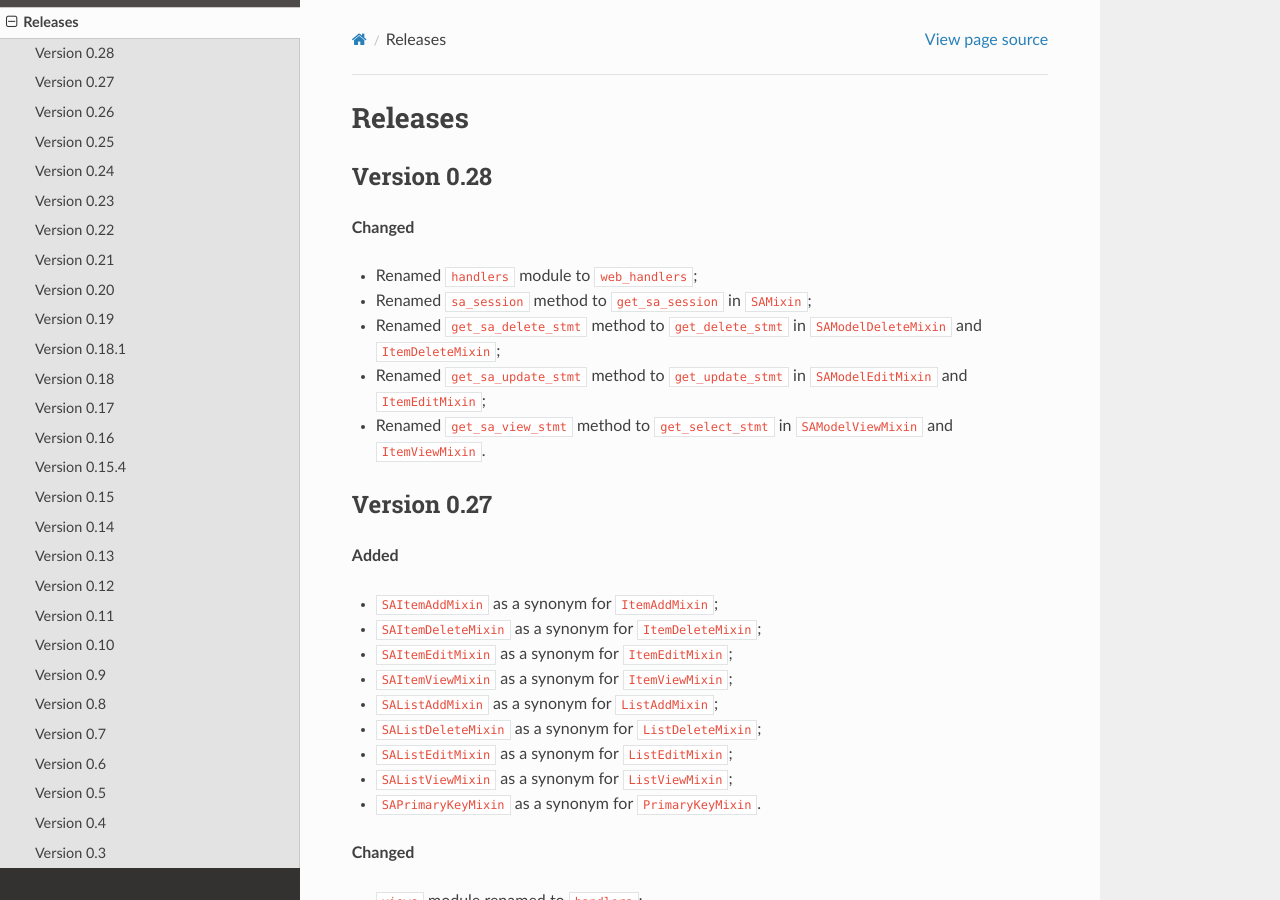
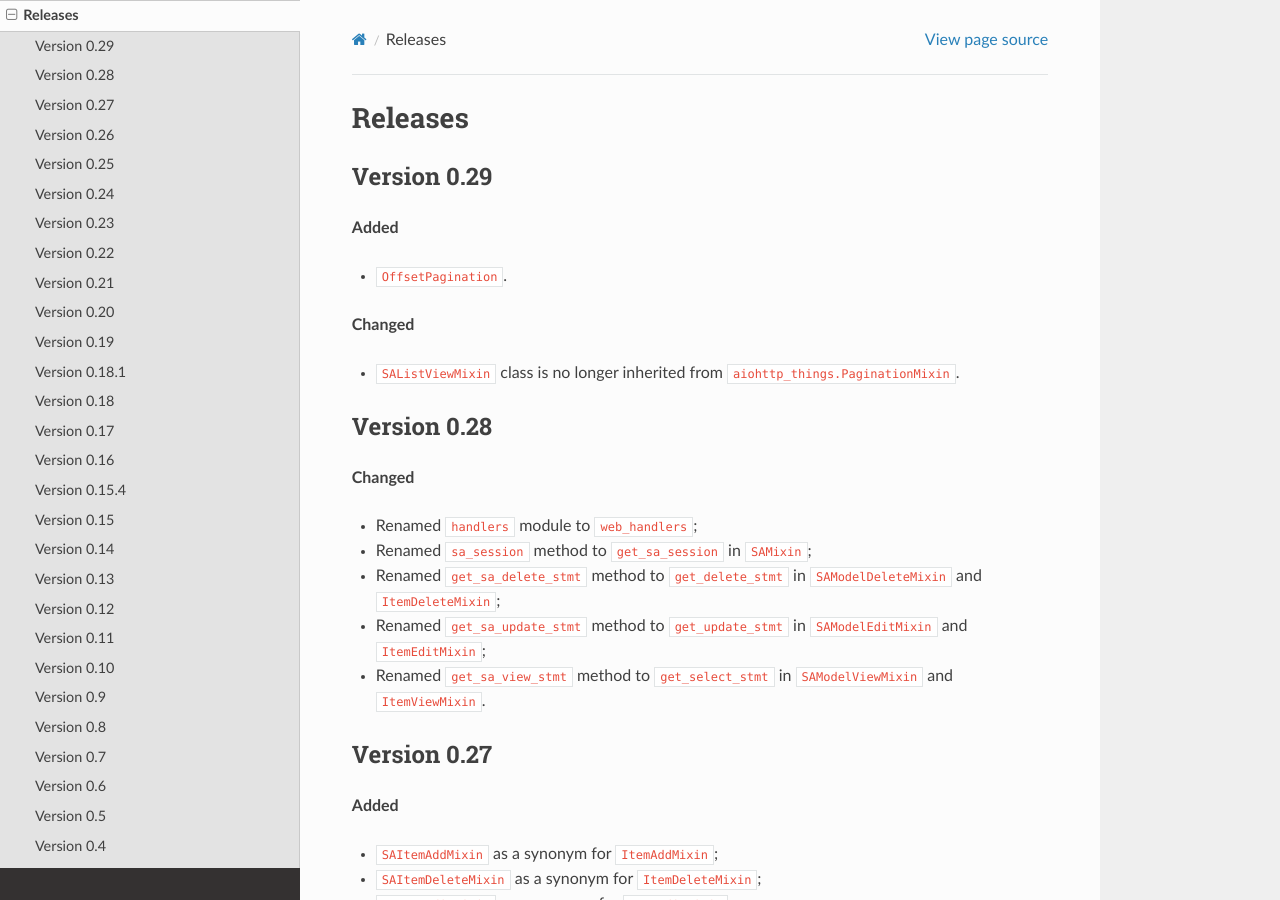
Before and after one commit to ri-gilfanov/aiohttp-sqlalchemy, a Sphinx documentation site: the page built from docs/releases.rst, in a window 1280 px wide and 900 px high. Built offline with Sphinx 7.4.7 and the Read the Docs theme 2.0.0, drawn with Linux system fonts in a browser that asks for light colours.

Commit message:
Prepare 0.29.0

```diff
--- a/aiohttp_sqlalchemy/__init__.py
+++ b/aiohttp_sqlalchemy/__init__.py
@@ -35,6 +35,7 @@ from aiohttp_sqlalchemy.web_handlers import (
     ListDeleteMixin,
     ListEditMixin,
     ListViewMixin,
+    OffsetPagination,
     PrimaryKeyMixin,
     SABaseView,
     SAItemAddMixin,
@@ -54,7 +55,7 @@ from aiohttp_sqlalchemy.web_handlers import (
     SAPrimaryKeyMixin,
 )
 
-__version__ = '0.28.0'
+__version__ = '0.29.0'
 
 __all__ = [
     'DEFAULT_KEY',
@@ -71,6 +72,7 @@ __all__ = [
     'ListEditMixin',
     'ListViewMixin',
 
+    'OffsetPagination',
     'PrimaryKeyMixin',
 
     'SABaseView',
--- a/docs/reference.rst
+++ b/docs/reference.rst
@@ -70,6 +70,11 @@ Instance mixins
 
 List mixins
 ^^^^^^^^^^^
+.. autoclass:: aiohttp_sqlalchemy.OffsetPagination
+  :inherited-members:
+  :members:
+  :show-inheritance:
+
 .. autoclass:: aiohttp_sqlalchemy.ListAddMixin
   :inherited-members:
   :members:
--- a/docs/releases.rst
+++ b/docs/releases.rst
@@ -1,6 +1,17 @@
 ========
 Releases
 ========
+Version 0.29
+------------
+**Added**
+
+* ``OffsetPagination``.
+
+**Changed**
+
+* ``SAListViewMixin`` class is no longer inherited from
+  ``aiohttp_things.PaginationMixin``.
+
 Version 0.28
 ------------
 **Changed**
--- a/pyproject.toml
+++ b/pyproject.toml
@@ -1,6 +1,6 @@
 [tool.poetry]
 name = "aiohttp-sqlalchemy"
-version = "0.28.0"
+version = "0.29.0"
 description = "SQLAlchemy 1.4 / 2.0 support for aiohttp."
 authors = [
     "Ruslan Ilyasovich Gilfanov <ri.gilfanov@yandex.ru>",
@@ -34,8 +34,9 @@ repository = "https://github.com/ri-gilfanov/aiohttp-sqlalchemy"
 [tool.poetry.dependencies]
 python = "^3.7"
 aiohttp = "^3.7.4.post0"
-aiohttp-things = ">=0.12.0"
+aiohttp-things = ">=0.13.0"
 SQLAlchemy = "^1.4.21"
+sqlalchemy-things = ">=0.9.0"
 aiomysql = { version = ">=0.0.21", optional = true }
 aiosqlite = { version = ">=0.17.0", optional = true }
 asyncpg = { version = ">=0.23.0", optional = true }
```
Also changed, not shown: 2 other files.
